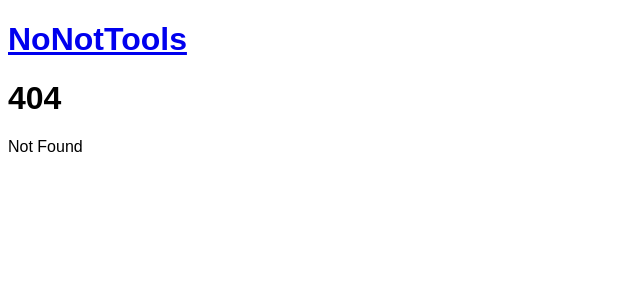
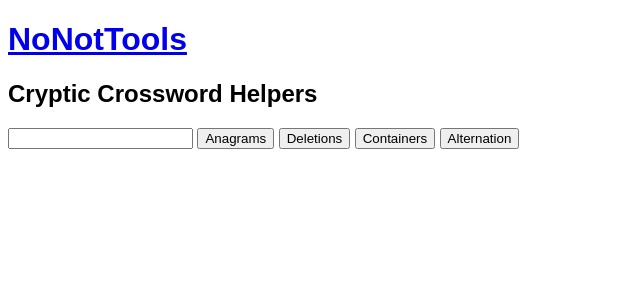
Before and after one commit to NoNotCar/nonottools, a SvelteKit app: page /crossword in a window 1280 px wide. Before the commit this address had no page. Shown: the top 300 px of the page, without its empty margins (0-640 px from the left). Built offline with nearby package versions, Linux system fonts and the light colour scheme.

Commit message:
more helpers for little old me

```diff
--- a/src/routes/anagrams/anagrams.ts
+++ b/src/lib/anagrams.ts
@@ -32,7 +32,7 @@
 	return [...result].sort();
 }
 
-function difference(first: string, second: string): string {
+export function stringDiff(first: string, second: string): string {
 	const result: string[] = [];
 	const secondCounts = new Counter<string>();
 
@@ -62,7 +62,7 @@
 			yield lesser;
 		}
 		for (const first of generateUniqueSublists(sorted)) {
-			const rem = difference(sorted, first);
+			const rem = stringDiff(sorted, first);
 			if (rem < first) {
 				continue;
 			}
--- /dev/null
+++ b/src/lib/compact.ts
@@ -0,0 +1,4 @@
+const letterGex = /\w/g;
+export const getLetters = (word: string) => {
+	return Array.from(word.matchAll(letterGex), (m) => m[0]);
+};
--- /dev/null
+++ b/src/lib/container.ts
@@ -0,0 +1,13 @@
+import { scrabbleDict } from './dictionary';
+
+export function* getContainedWords(word: string, includeEnds = true) {
+	const e = includeEnds ? 0 : 1;
+	for (let s = e; s < word.length - e; s++) {
+		for (let l = 1; l <= word.length - s - e; l++) {
+			const contained = word.slice(s, s + l);
+			if (scrabbleDict.has(contained)) {
+				yield contained;
+			}
+		}
+	}
+}
--- /dev/null
+++ b/src/lib/dictgex.ts
@@ -0,0 +1,7 @@
+import { scrabbleDict } from './dictionary';
+
+const fullWords = [...scrabbleDict].join('\n');
+
+export const dictgex = (regex: RegExp) => {
+	return Array.from(fullWords.matchAll(regex), (m) => m[0]);
+};
--- a/src/routes/+page.svelte
+++ b/src/routes/+page.svelte
@@ -1,4 +1,5 @@
 <ul>
 	<li><a href="/dictgex">Dictionary Regex</a></li>
 	<li><a href="/anagrams">Anagram Generator</a></li>
+	<li><a href="/crossword">Cryptic Crossword Helpers</a></li>
 </ul>
--- a/src/routes/anagrams/+page.svelte
+++ b/src/routes/anagrams/+page.svelte
@@ -1,6 +1,6 @@
 <script lang="ts">
 	import { sortByCommon } from '$lib/common';
-	import { getAnagrams } from './anagrams';
+	import { getAnagrams } from '$lib/anagrams';
 	const MAX_RESULTS = 10000;
 
 	let input = $state('');
--- /dev/null
+++ b/src/routes/crossword/+page.svelte
@@ -0,0 +1,77 @@
+<script lang="ts">
+	import { sortByCommon } from '$lib/common';
+	import { getAnagrams, stringDiff } from '$lib/anagrams';
+	import { getLetters } from '$lib/compact';
+	import { dictgex } from '$lib/dictgex';
+	import { scrabbleDict } from '$lib/dictionary';
+	import { getContainedWords } from '$lib/container';
+	const MAX_RESULTS = 10000;
+
+	let input = $state('');
+	let results = $state<string[]>();
+
+	const anagrams = () => {
+		let rem = MAX_RESULTS;
+		const out = [];
+		for (const ana of getAnagrams(input, 2)) {
+			out.push(ana);
+			if (!rem--) break;
+		}
+		results = sortByCommon(out.sort());
+	};
+
+	const deletions = () => {
+		const regex = new RegExp(
+			`^.*${getLetters(input)
+				.map((l) => l.toLowerCase())
+				.join('.*')}.*$`,
+			'gmi'
+		);
+		const superWords = dictgex(regex);
+		results = sortByCommon(
+			superWords
+				.map((s) => [s, stringDiff(s, input)])
+				.filter(([_, rem]) => scrabbleDict.has(rem))
+				.map(([s, rem]) => `${s} - ${rem}`)
+		);
+	};
+
+	const containers = () => {
+		const contained = [...getContainedWords(input, false)];
+		results = sortByCommon(
+			contained
+				.map((s) => [s, stringDiff(input, s)])
+				.filter(([_, rem]) => scrabbleDict.has(rem))
+				.map(([s, rem]) => `${s} < ${rem}`)
+		);
+	};
+
+	const alternations = () => {
+		const regex = new RegExp(
+			`^.?${getLetters(input)
+				.map((l) => l.toLowerCase())
+				.join('.')}.?$`,
+			'gmi'
+		);
+		results = sortByCommon(dictgex(regex));
+	};
+</script>
+
+<h2>Cryptic Crossword Helpers</h2>
+<input bind:value={input} />
+<button onclick={anagrams}>Anagrams</button>
+<button onclick={deletions}>Deletions</button>
+<button onclick={containers}>Containers</button>
+<button onclick={alternations}>Alternation</button>
+{#if results}
+	<h3>Results</h3>
+	{#if results.length}
+		<ul>
+			{#each results as result}
+				<li>{result}</li>
+			{/each}
+		</ul>
+	{:else}
+		<span>No results found</span>
+	{/if}
+{/if}
--- a/src/routes/dictgex/+page.svelte
+++ b/src/routes/dictgex/+page.svelte
@@ -1,5 +1,5 @@
 <script lang="ts">
-	import { scrabbleDict } from '$lib/dictionary';
+	import { dictgex } from '$lib/dictgex';
 
 	let regexInput = $state('');
 	let currentRegex = $state<RegExp>();
@@ -8,10 +8,9 @@
 		currentRegex = new RegExp(`^${regexInput}$`, 'gmi');
 	};
 
-	const fullWords = [...scrabbleDict].join('\n');
 	let results = $derived.by(() => {
 		if (!currentRegex) return;
-		return Array.from(fullWords.matchAll(currentRegex), (m) => m[0]);
+		return dictgex(currentRegex);
 	});
 </script>
 
```
Also changed, not shown: 2 other files (tests, documents, lock files or other folders).
